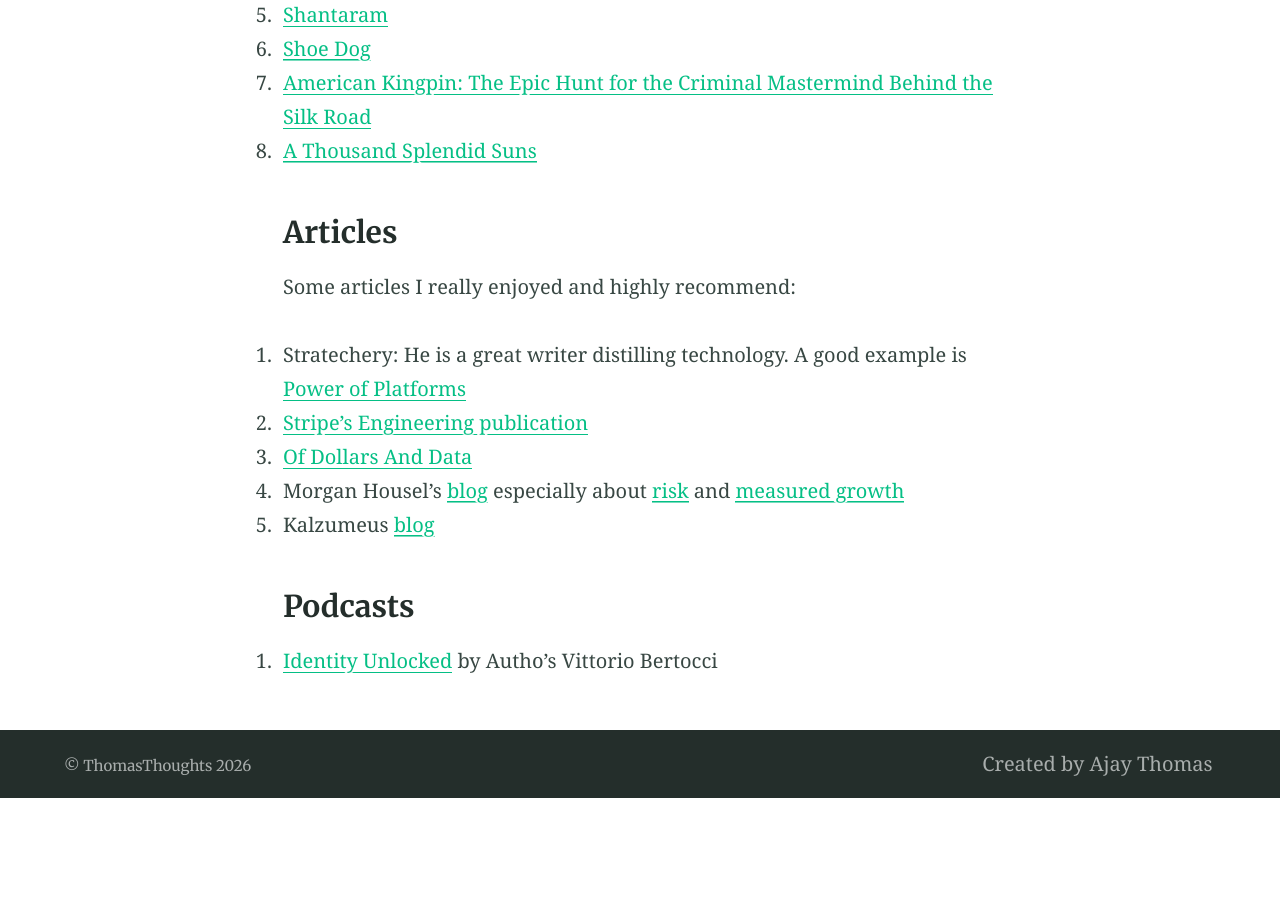
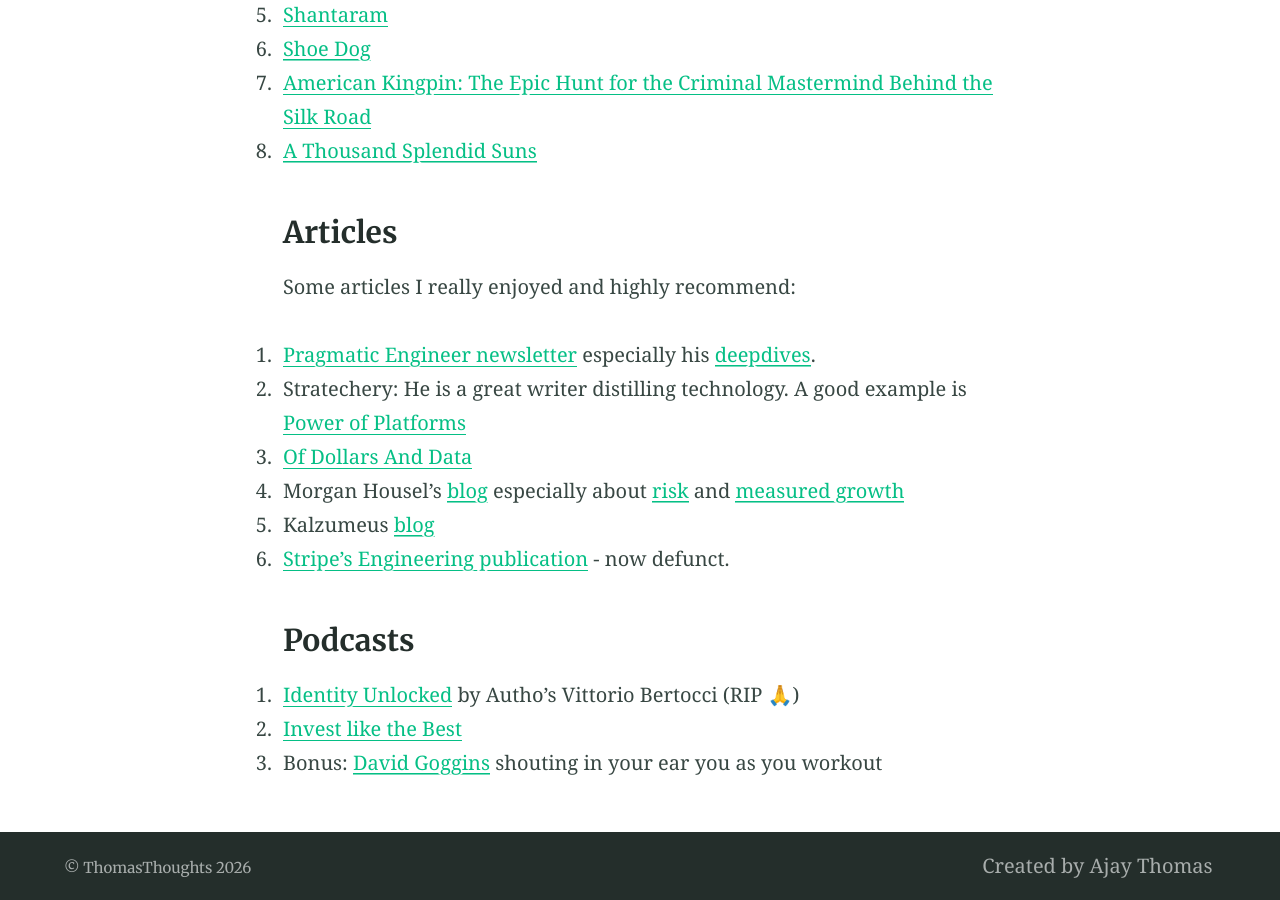
Before and after one commit to ajaythomas/ajaythomas.github.io, a Jekyll site: the page built from bookshelf.md, in a window 1280 px wide and 900 px high, scrolled down 822 px. Built offline with Jekyll 4.4.1, drawn with Linux system fonts in a browser that asks for light colours; emoji names are drawn with the system emoji font; our own code applies the rules of GitHub Pages for plain Markdown files; before the commit the page ends 1620 px from its top, so only the background shows below that.

Commit message:
Some updates

```diff
--- a/_includes/site-footer.html
+++ b/_includes/site-footer.html
@@ -1,7 +1,7 @@
 <footer class="footer">
   <div class="container">
     <div class="copyright  typeset">
-      <small class="small">&copy; {{ site.title }} {{ site.time | date: '%Y' }}</small>
+      <small class="small">&copy; {{ site.title }} {% assign current_year = 'now' | date: '%Y' %}{{ current_year }}</small>
     </div>
 
     {% include nav-footer.html %}
--- a/bookshelf.md
+++ b/bookshelf.md
@@ -11,24 +11,27 @@
 I try to read around 10 books a year. Here is a list of books I have enjoyed in a random order:
 
 1. [Red Notice](https://www.amazon.com/Red-Notice-Finance-Murder-Justice/dp/1476755744)
-2. [Liar's Poker](https://www.amazon.com/gp/product/B003E20ZRY)
-3. [Bob Iger's Ride of a Lifetime](https://www.amazon.com/The-Ride-of-Lifetime-Robert-Iger-audiobook/dp/B07QW2LHN4)
-4. [Sapiens](https://www.goodreads.com/book/show/23692271-sapiens)
-5. [Shantaram](https://www.goodreads.com/book/show/33600.Shantaram)
-6. [Shoe Dog](https://www.goodreads.com/book/show/27220736-shoe-dog)
-7. [American Kingpin: The Epic Hunt for the Criminal Mastermind Behind the Silk Road](https://www.goodreads.com/book/show/31920777-american-kingpin)
-8. [A Thousand Splendid Suns](https://www.goodreads.com/book/show/128029.A_Thousand_Splendid_Suns)
+1. [Liar's Poker](https://www.amazon.com/gp/product/B003E20ZRY)
+1. [Bob Iger's Ride of a Lifetime](https://www.amazon.com/The-Ride-of-Lifetime-Robert-Iger-audiobook/dp/B07QW2LHN4)
+1. [Sapiens](https://www.goodreads.com/book/show/23692271-sapiens)
+1. [Shantaram](https://www.goodreads.com/book/show/33600.Shantaram)
+1. [Shoe Dog](https://www.goodreads.com/book/show/27220736-shoe-dog)
+1. [American Kingpin: The Epic Hunt for the Criminal Mastermind Behind the Silk Road](https://www.goodreads.com/book/show/31920777-american-kingpin)
+1. [A Thousand Splendid Suns](https://www.goodreads.com/book/show/128029.A_Thousand_Splendid_Suns)
 
 ### Articles
 
 Some articles I really enjoyed and highly recommend:
 
+1. [Pragmatic Engineer newsletter](https://newsletter.pragmaticengineer.com/) especially his [deepdives](https://newsletter.pragmaticengineer.com/s/deepdives?sort=top).
 1. Stratechery: He is a great writer distilling technology. A good example is [Power of Platforms](https://stratechery.com/2019/shopify-and-the-power-of-platforms/)
-2. [Stripe's Engineering publication](https://increment.com/)
-3. [Of Dollars And Data](https://ofdollarsanddata.com/popular-posts/)
-4. Morgan Housel's [blog](https://www.collaborativefund.com/blog/authors/morgan/) especially about [risk](https://www.collaborativefund.com/blog/the-three-sides-of-risk/) and [measured growth](https://www.collaborativefund.com/blog/too-much-too-soon-too-fast/)
-5. Kalzumeus [blog](https://www.kalzumeus.com/greatest-hits/)
+1. [Of Dollars And Data](https://ofdollarsanddata.com/popular-posts/)
+1. Morgan Housel's [blog](https://www.collaborativefund.com/blog/authors/morgan/) especially about [risk](https://www.collaborativefund.com/blog/the-three-sides-of-risk/) and [measured growth](https://www.collaborativefund.com/blog/too-much-too-soon-too-fast/)
+1. Kalzumeus [blog](https://www.kalzumeus.com/greatest-hits/)
+1. [Stripe's Engineering publication](https://increment.com/) - now defunct.
 
 ### Podcasts
 
-1. [Identity Unlocked](https://identityunlocked.auth0.com/public/49/Identity,-Unlocked.--bed7fada) by Auth0's Vittorio Bertocci
+1. [Identity Unlocked](https://identityunlocked.auth0.com/public/49/Identity,-Unlocked.--bed7fada) by Auth0's Vittorio Bertocci (RIP :pray:)
+1. [Invest like the Best](https://colossus.com/series/invest-like-the-best/)
+1. Bonus: [David Goggins](https://www.youtube.com/watch?v=aa1PwIBTHO8&list=PLTaMkgKv5vlza7KP6-3ZbdWItiC_vk0Pq) shouting in your ear you as you workout
```
Also changed, not shown: index.md (+5 -12 lines), 2 other files.
